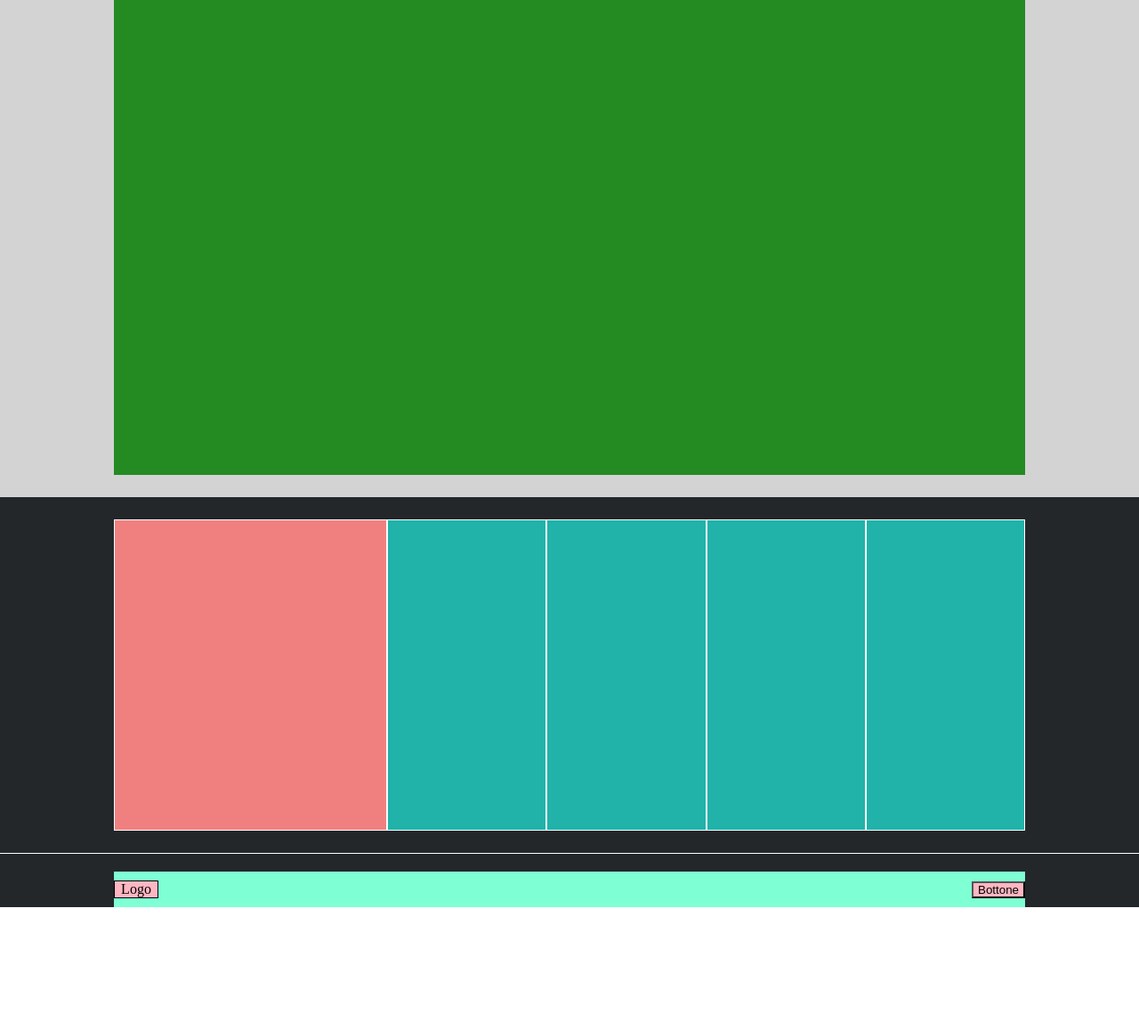
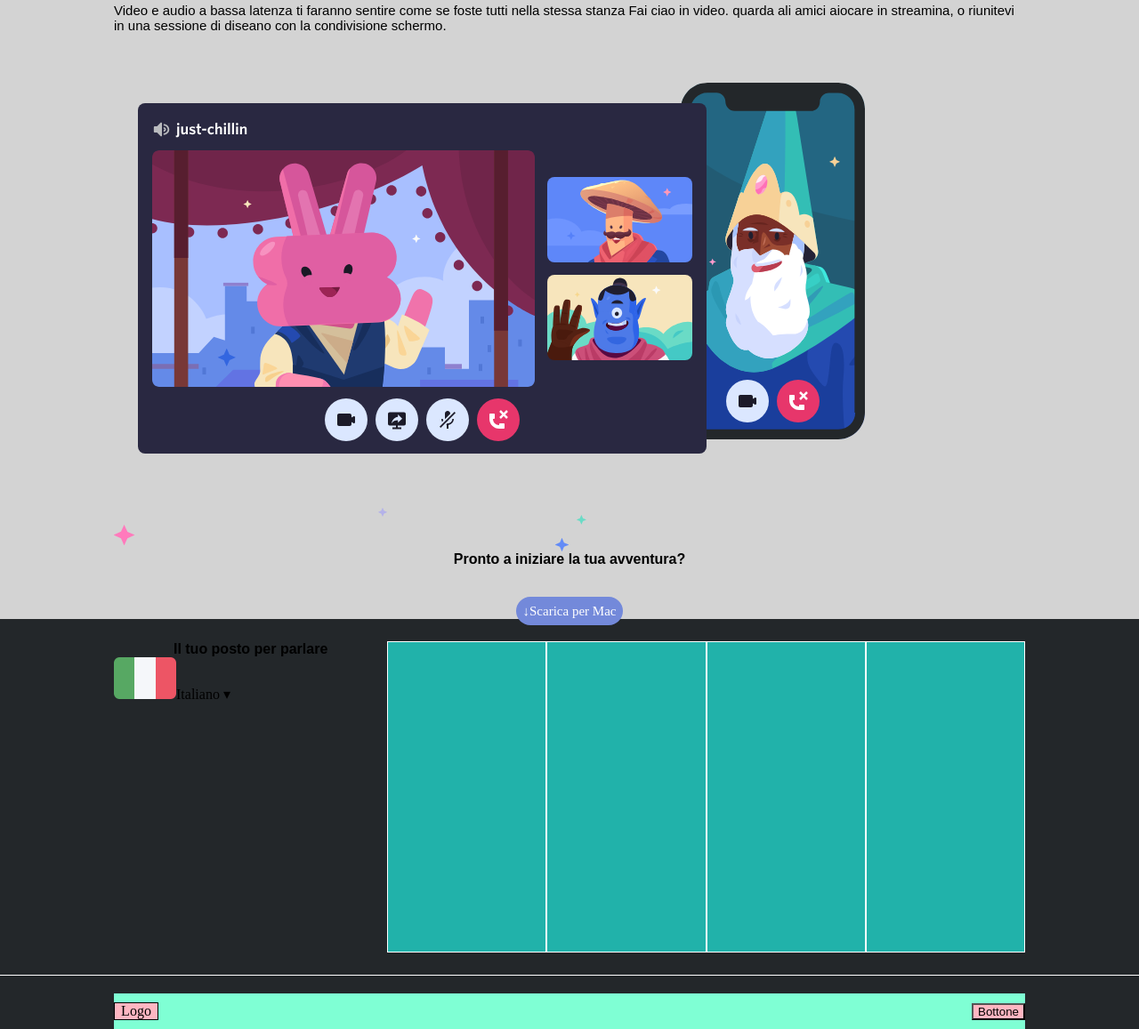
Before and after one commit to DeserioArianna/htmlcss-discord, a plain HTML site: page index.html in a window 1280 px wide. Shown: the part 1541-2698 px from the top of the page at 89% size. Before the commit the page ends 2561 px from the top, so only its background shows below. Drawn offline with Linux system fonts and the light colour scheme.

Commit message:
feat: fine main

```diff
--- a/css/style.css
+++ b/css/style.css
@@ -148,7 +148,6 @@ strong {
 
 .box-5 {
     width: 40%;
-    padding-bottom: ;
 }
 
 .box-6 {
@@ -157,7 +156,7 @@ strong {
 
 .backg-3{
     background-color: #d3d3d3;
-    height: 600px;
+    min-height: 600px;
     display: flex;
     justify-content: center;
     align-items: center;
@@ -165,23 +164,36 @@ strong {
 
 .box-7 {
     width: 100%;
-    height: 550px;
-    background-color: #238b21;
 }
 
 .backg-4 {
     background-color: #23272a;
-    height: 400px;
+    min-height: 400px;
     display: flex;
     justify-content: center;
     align-items: center;
 }
+h4{
+    font-family: Arial, Helvetica, sans-serif;
+    text-align: center;
+}
+.stars {
+    font-size: 15px;
+    display: block;
+}
 
+.central {
+    text-align: center;
+    margin-top: 40px;
+}
+
+.color {
+    background-color: #7389da;
+    color: #ffffff;
+}
 .rectangle-1 {
     width: 30%;
-    height: 350px;
-    background-color: #f08080;
-    border: 1px solid #ffffff;
+    min-height: 350px;
 }
 
 .rectangle-2 {
--- a/index.html
+++ b/index.html
@@ -77,7 +77,16 @@
 
         <div class="backg-3">
             <div class="container-3">
-                <div class="box-7"></div>
+                <div class="box-7">
+                    <strong>Tecnologia affidabile per tenersi in contatto</strong>
+                    <p class="paragraph-1">Video e audio a bassa latenza ti faranno sentire come se foste tutti nella stessa stanza Fai ciao in video. quarda
+                        ali amici aiocare in streamina, o riunitevi in una sessione di diseano con la condivisione schermo.</p>
+                    <img src="./img/item4-big.svg" alt="schermate di tablet e cellulare">
+                    <img class="stars" src="./img/stars.svg" alt="stelline"><h4>Pronto a iniziare la tua avventura?</h4>
+                    <div class="central">
+                        <a href="" class="mac color">&#8595;Scarica per Mac</a>
+                    </div>
+                </div>
             </div>
         </div>
     </main>
@@ -85,7 +94,10 @@
     <footer>
         <section class="backg-4">
             <div class="container-3">
-                <div class="rectangle-1"></div>
+                <div class="rectangle-1">
+                    <h4>Il tuo posto per parlare</h4>
+                    <img src="./img/ita.png" alt="bandiera italiana">Italiano &#9662;
+                </div>
                 <div class="rectangle-2"></div>
                 <div class="rectangle-3"></div>
                 <div class="rectangle-4"></div>
```
